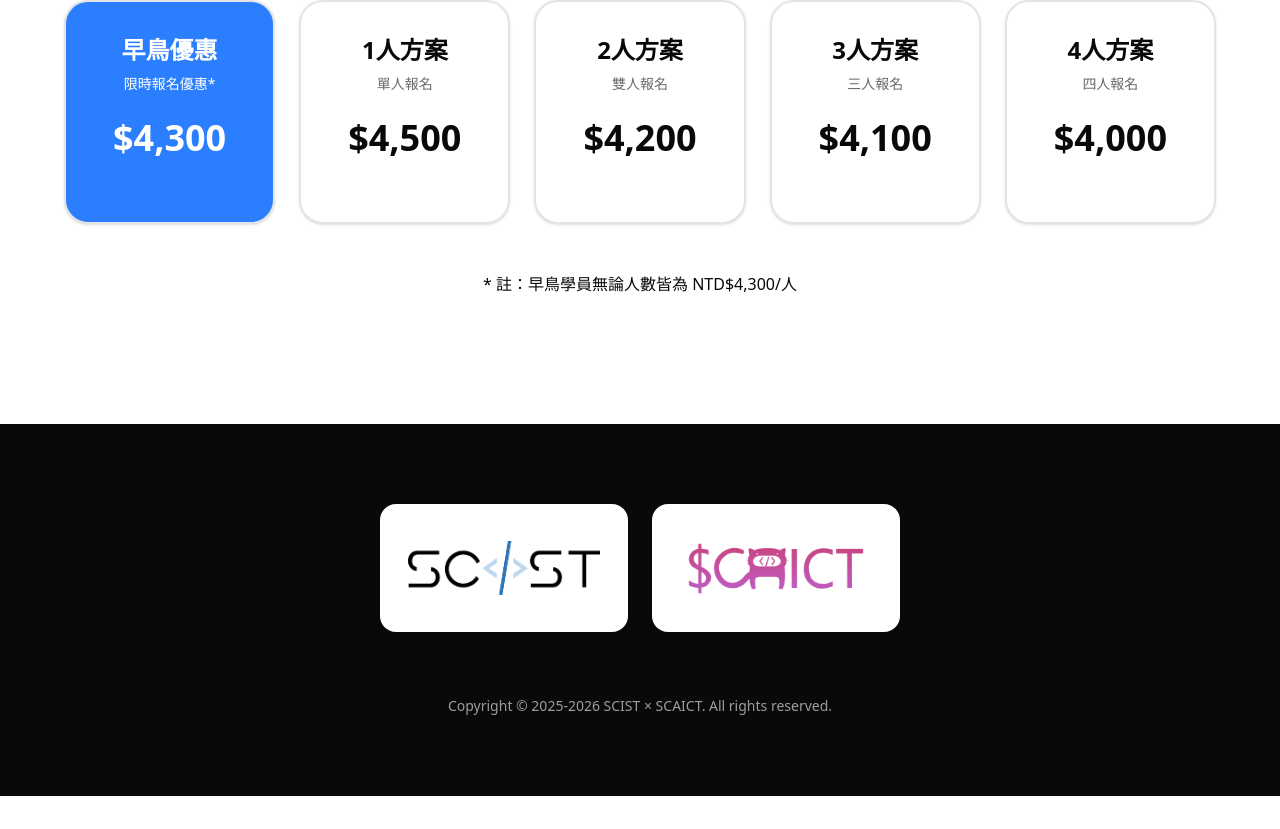
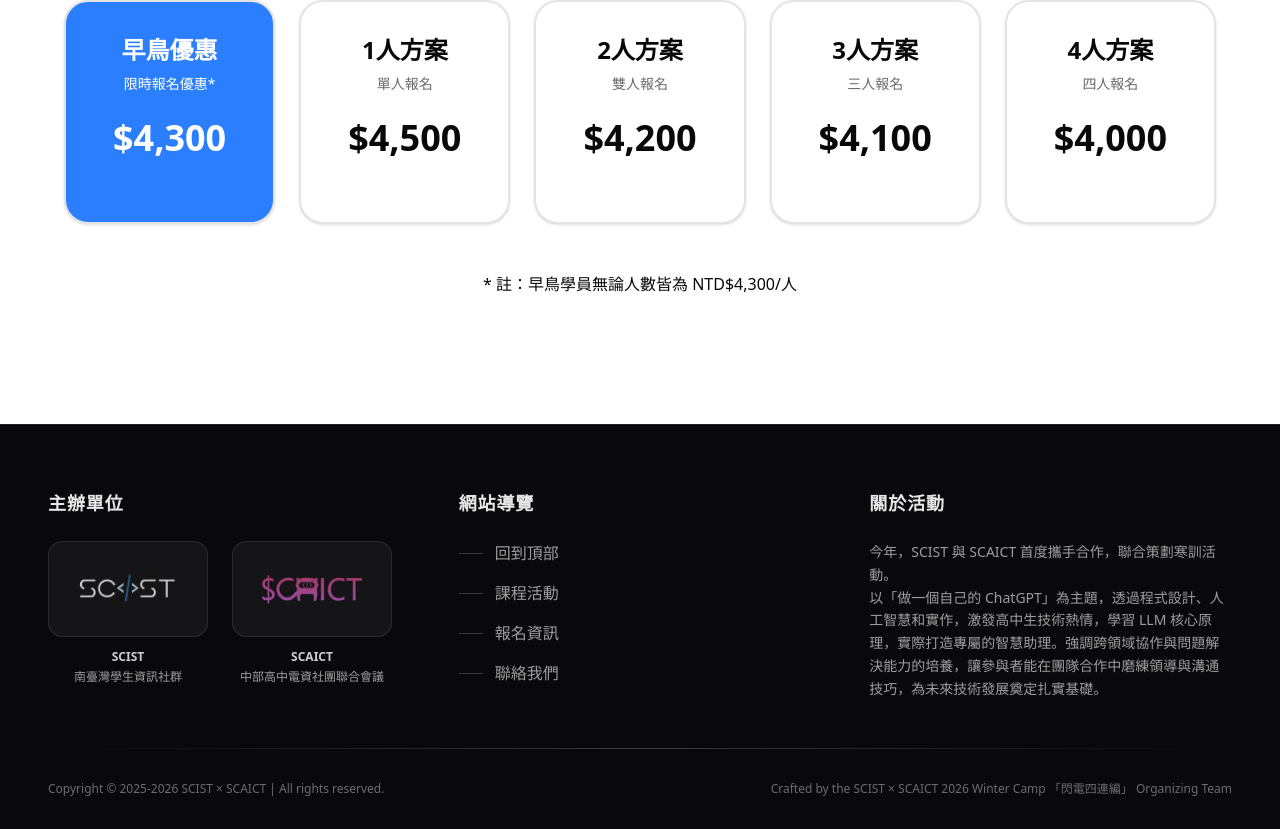
Before and after one commit to scist-tw/WinterCamp2026, a Next.js app in the folder app/: page / in a window 1280 px wide. Shown: the part 1997-2826 px from the top of the page. Before the commit the page ends 2793 px from the top, so only its background shows below. Built offline with nearby package versions, Linux system fonts and the light colour scheme.

Commit message:
feat: redesign footer with 3-column layout and improved branding (#2)
Co-authored-by: g4o2 <maxhu787@gmail.com>

```diff
--- a/app/components/footer.jsx
+++ b/app/components/footer.jsx
@@ -1,51 +1,129 @@
 "use client";
 
 import Image from "next/image";
+import { Facebook, Instagram, Mail } from "lucide-react";
 
 export default function Footer() {
+  const scrollToSection = (id) => {
+    const element = document.getElementById(id);
+    element?.scrollIntoView({ behavior: "smooth" });
+  };
+
   return (
-    <footer className="bg-foreground text-background py-16 lg:py-20 px-6 lg:px-12">
+    <footer className="bg-foreground text-background pt-16 pb-8 px-6 lg:px-12 border-t border-background/10">
       <div className="max-w-7xl mx-auto">
-        <div className="flex flex-col items-center justify-center gap-16 text-center">
-          <div className="flex gap-6 justify-center">
+        <div className="grid grid-cols-1 md:grid-cols-3 gap-12 mb-12">
+          {/* 主辦單位 */}
+          <div className="flex flex-col items-center md:items-start gap-6">
+            <h3 className="text-lg font-bold tracking-wider text-background/90">
+              主辦單位
+            </h3>
+            <div className="flex gap-6">
+              {/* SCIST */}
+              <div className="flex flex-col gap-3 items-center">
                 <a
                   href="https://scist.org"
                   target="_blank"
                   rel="noopener noreferrer"
-              aria-label="SCIST website"
-              className="h-32 w-62 bg-white rounded-2xl flex items-center justify-center border-2 border-background/30 overflow-hidden cursor-pointer"
+                  className="group relative h-24 w-40 rounded-xl bg-background/5 flex items-center justify-center border border-background/10 overflow-hidden transition-all hover:border-background/40 hover:bg-background/10"
                 >
                   <Image
-                src="/assets/images/scist.png"
+                    src="/assets/images/Scist.png"
                     alt="SCIST"
-                width={192}
-                height={128}
-                className="object-contain"
+                    width={110}
+                    height={80}
+                    className="object-contain opacity-80 group-hover:opacity-100 transition-opacity"
                   />
                 </a>
+                <div className="text-xs text-background/60 text-center">
+                  <span className="font-bold block text-background/80 mb-1">SCIST</span>
+                  南臺灣學生資訊社群
+                </div>
+              </div>
 
+              {/* SCAICT */}
+              <div className="flex flex-col gap-3 items-center">
                 <a
                   href="https://scaict.org"
                   target="_blank"
                   rel="noopener noreferrer"
-              aria-label="SCAICT website"
-              className="h-32 w-62 bg-white rounded-2xl flex items-center justify-center border-2 border-background/30 overflow-hidden cursor-pointer"
+                  className="group relative h-24 w-40 rounded-xl bg-background/5 flex items-center justify-center border border-background/10 overflow-hidden transition-all hover:border-background/40 hover:bg-background/10"
                 >
                   <Image
                     src="/assets/images/scaict.png"
                     alt="SCAICT"
-                width={192}
-                height={128}
-                className="object-contain"
+                    width={110}
+                    height={80}
+                    className="object-contain opacity-80 group-hover:opacity-100 transition-opacity"
                   />
                 </a>
+                <div className="text-xs text-background/60 text-center">
+                  <span className="font-bold block text-background/80 mb-1">SCAICT</span>
+                  中部高中電資社團聯合會議
+                </div>
+              </div>
+            </div>
           </div>
 
-          <div className="flex items-center justify-center">
-            <p className="text-sm text-background/60">
-              Copyright &copy; 2025-2026 SCIST × SCAICT. All rights reserved.
+          {/* 網站導覽 */}
+          <div className="flex flex-col items-start md:items-start gap-6">
+            <h3 className="text-lg font-bold tracking-wider text-background/90">
+              網站導覽
+            </h3>
+            <div className="flex flex-col gap-4 text-background/60 w-full">
+              <button
+                onClick={() => window.scrollTo({ top: 0, behavior: "smooth" })}
+                className="flex items-center gap-3 hover:text-background transition-colors group w-fit"
+              >
+                <span className="h-px w-6 bg-background/20 group-hover:bg-background transition-all"></span>
+                回到頂部
+              </button>
+              <button
+                onClick={() => scrollToSection("schedule")}
+                className="flex items-center gap-3 hover:text-background transition-colors group w-fit"
+              >
+                <span className="h-px w-6 bg-background/20 group-hover:bg-background transition-all"></span>
+                課程活動
+              </button>
+              <button
+                onClick={() => scrollToSection("pricing")}
+                className="flex items-center gap-3 hover:text-background transition-colors group w-fit"
+              >
+                <span className="h-px w-6 bg-background/20 group-hover:bg-background transition-all"></span>
+                報名資訊
+              </button>
+              <a
+                href="mailto:contact@scist.org"
+                className="flex items-center gap-3 hover:text-background transition-colors group w-fit"
+              >
+                <span className="h-px w-6 bg-background/20 group-hover:bg-background transition-all"></span>
+                聯絡我們
+              </a>
+            </div>
+          </div>
+
+          {/* 關於活動 */}
+          <div className="flex flex-col items-center md:items-start gap-6">
+            <h3 className="text-lg font-bold tracking-wider text-background/90">
+              關於活動
+            </h3>
+            <p className="text-background/60 text-sm leading-relaxed text-center md:text-left">
+              今年，SCIST 與 SCAICT 首度攜手合作，聯合策劃寒訓活動。
+              <br/>
+              以「做一個自己的 ChatGPT」為主題，透過程式設計、人工智慧和實作，激發高中生技術熱情，學習 LLM 核心原理，實際打造專屬的智慧助理。強調跨領域協作與問題解決能力的培養，讓參與者能在團隊合作中磨練領導與溝通技巧，為未來技術發展奠定扎實基礎。
             </p>
           </div>
+        </div>
+
+        {/* Divider */}
+        <div className="w-full h-px bg-gradient-to-r from-transparent via-background/20 to-transparent my-8"></div>
+
+        {/* Copyright */}
+        <div className="flex flex-col md:flex-row items-center justify-between gap-4 text-xs text-background/40">
+          <p>
+            Copyright &copy; 2025-2026 SCIST × SCAICT | All rights reserved.
+          </p>
+          <p>Crafted by the SCIST × SCAICT 2026 Winter Camp 「閃電四連編」 Organizing Team</p>
         </div>
       </div>
     </footer>
```
Also changed, not shown: app/public/assets/images/scaict.jpg (deleted), app/public/assets/images/scist.png. Lines whose indentation alone changed are shown as unchanged.
